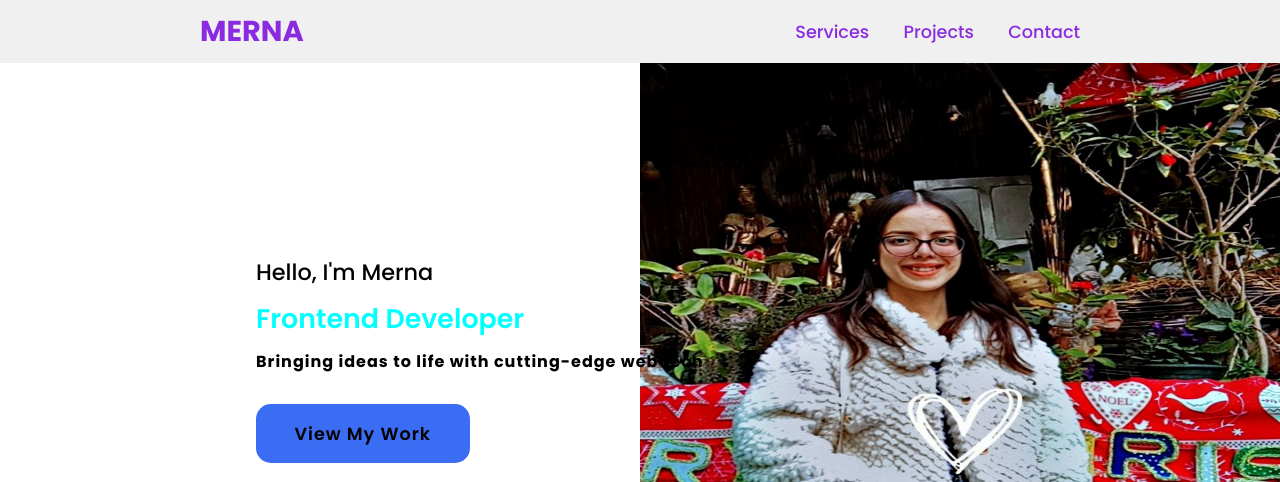
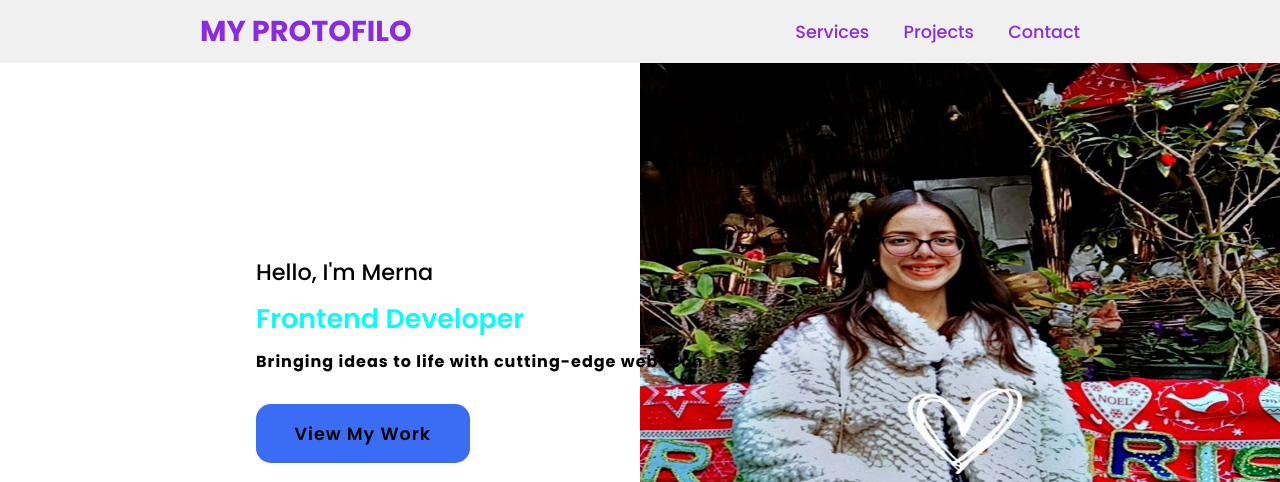
Before and after one commit to MernaMero/personal-Wensite, a plain HTML site: page index.html in a window 1280 px wide. Shown: the top 482 px of the page. Drawn offline with Linux system fonts and the light colour scheme; files whose address does not match are found by name.

Commit message:
Update index.html

```diff
--- a/index.html
+++ b/index.html
@@ -9,7 +9,7 @@
 </head>
 <body>
     <header>
-        <a href="#" class="logo">Merna</a>
+        <a href="#" class="logo">MY Protofilo</a>
         <nav class="navigation">
             <a href="#services">Services</a>
             <a href="#projects">Projects</a>
```
